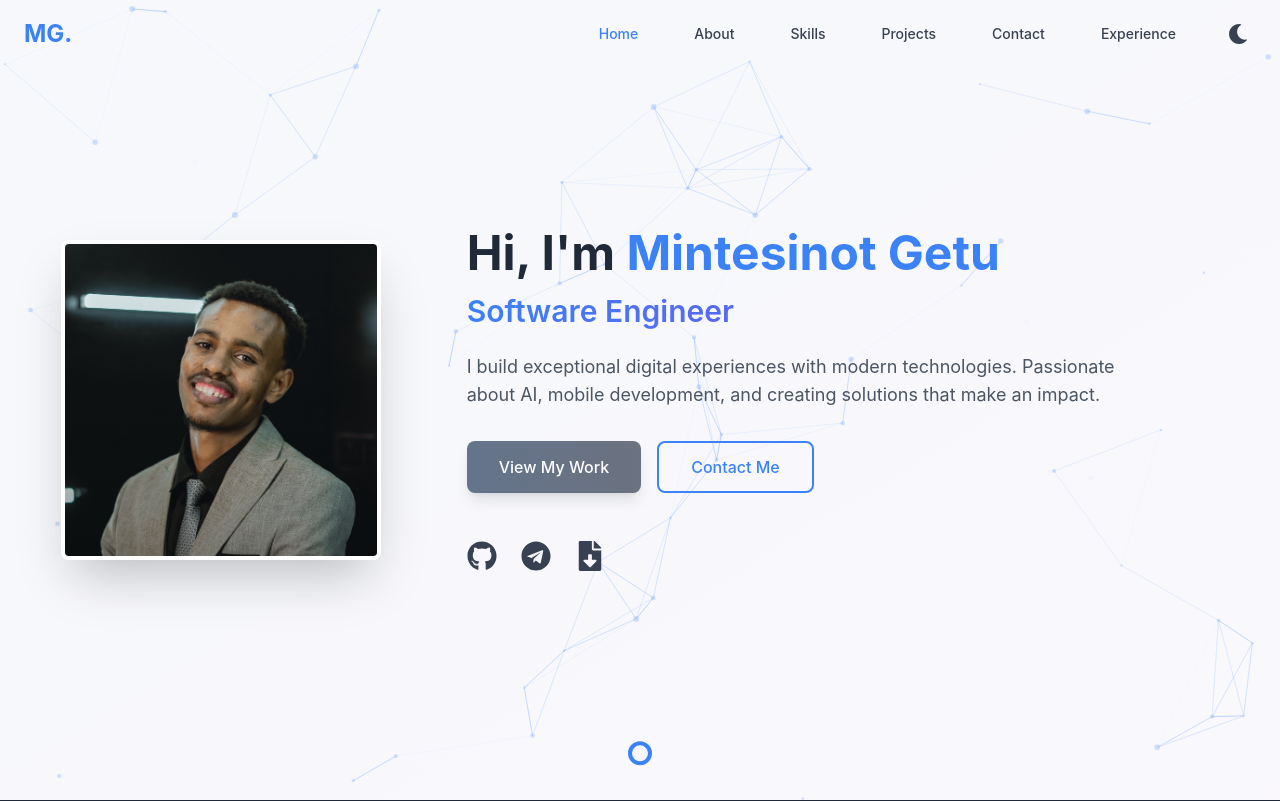
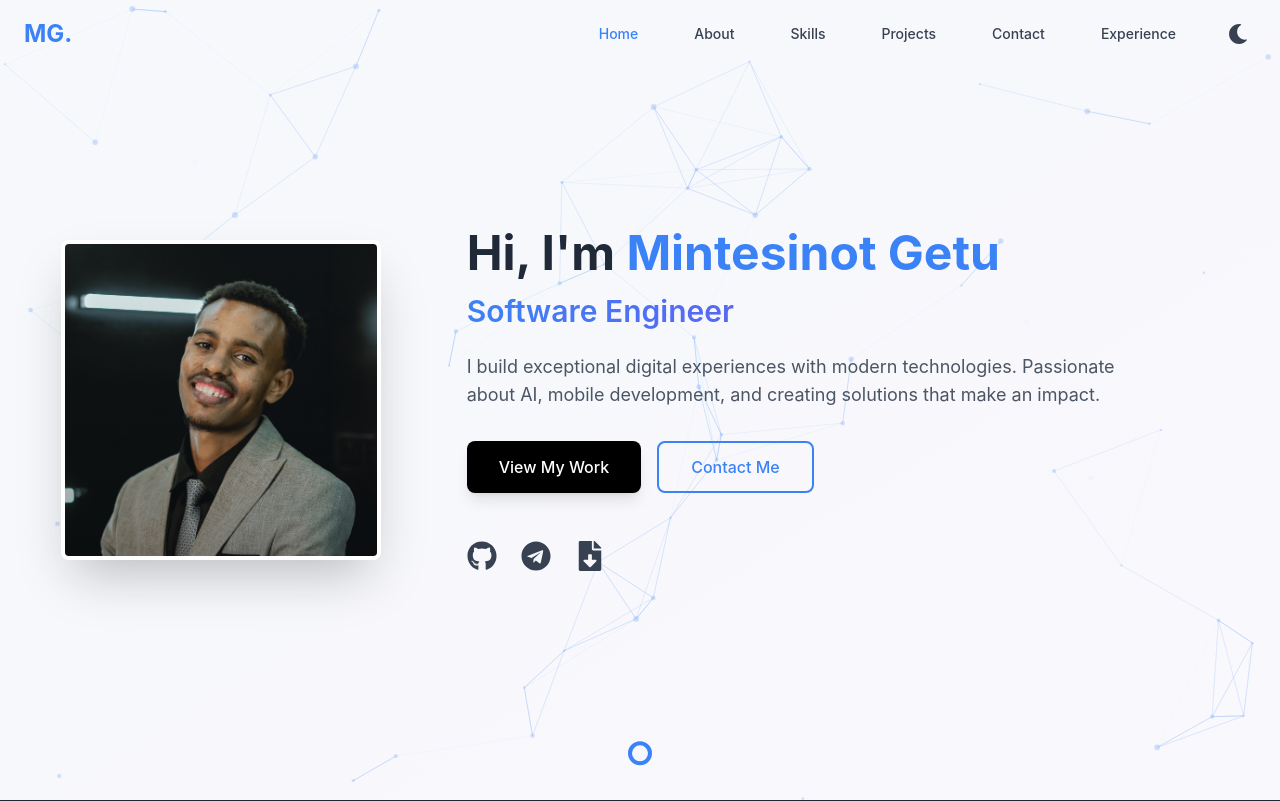
Before and after one commit to mntc3434/my-portfolio, a React (Create React App) app: page / in a window 1280 px wide. Shown: the top 801 px of the page. Built offline with nearby package versions, Linux system fonts and the light colour scheme.

Commit message:
Update Header.jsx

```diff
--- a/src/components/Header.jsx
+++ b/src/components/Header.jsx
@@ -182,7 +182,7 @@ const Header = ({ setActiveSection }) => {
               whileHover={{ scale: 1.05 }}
               whileTap={{ scale: 0.95 }}
               onClick={() => setActiveSection('projects')}
-              className="px-8 py-3 bg-gradient-to-r from-slate-500 to-gray-500 text-white rounded-lg font-medium shadow-lg hover:shadow-xl transition-all hover:from-slate-600 hover:to-gray-600"
+              className="px-8 py-3 bg-black text-white rounded-lg font-medium shadow-lg hover:shadow-xl transition-all hover:bg-gray-900"
             >
               View My Work
             </motion.button>
```
